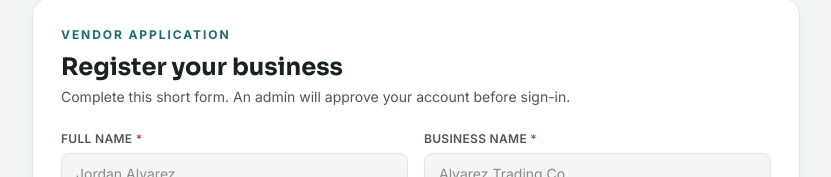
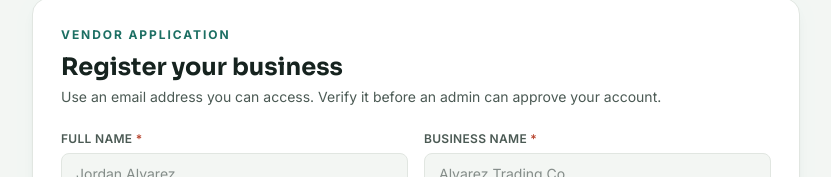
Before and after one commit to amulya2007/shopsense, a React (Vite) app in the folder client/: page /register in a window 1280 px wide. Shown: the part 207-384 px from the top of the page, without its empty margins (224-1055 px from the left). Built offline with nearby package versions, Linux system fonts and the light colour scheme; no server answers.

Commit message:
Make changes in vendor

```diff
--- a/client/src/lib/api.js
+++ b/client/src/lib/api.js
@@ -3,7 +3,7 @@ import axios from "axios";
 const configuredBaseUrl = import.meta.env.VITE_API_URL?.trim().replace(/\/+$/, "");
 
 // Normalize base URL so that whether VITE_API_URL is empty (relying on Vite proxy),
-// a host like http://localhost:4000, or already has /api, it always routes properly to /api
+// a host like http://localhost:8000, or already has /api, it always routes properly to /api
 const resolvedBaseUrl = !configuredBaseUrl
   ? "/api"
   : configuredBaseUrl.endsWith("/api")
--- a/client/src/pages/Register.jsx
+++ b/client/src/pages/Register.jsx
@@ -96,7 +96,7 @@ export default function Register() {
           <div>
             <p className="text-xs font-bold uppercase tracking-[0.16em] mb-2" style={{ color: "var(--primary-light)" }}>Vendor application</p>
             <h1 className="font-display text-2xl font-bold">Register your business</h1>
-            <p className="text-sm mt-1" style={{ color: "var(--ink-soft)" }}>Complete this short form. An admin will approve your account before sign-in.</p>
+            <p className="text-sm mt-1" style={{ color: "var(--ink-soft)" }}>Use an email address you can access. Verify it before an admin can approve your account.</p>
           </div>
         </div>
 
```
Also changed, not shown: 1 other file (tests, documents, lock files or other folders).
